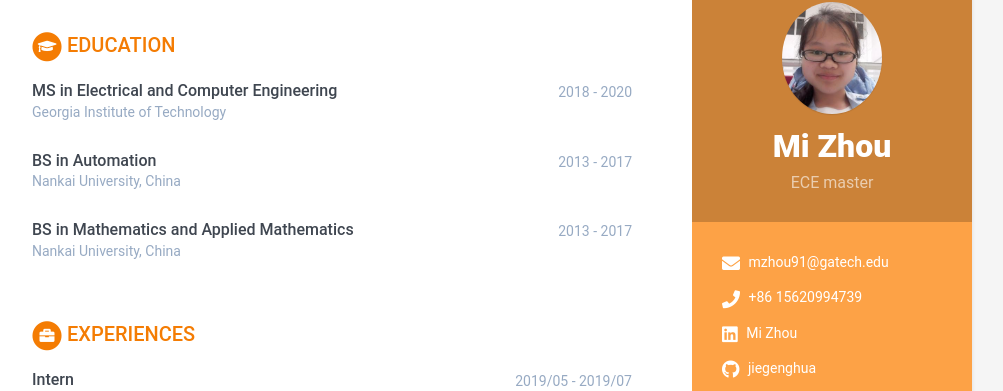
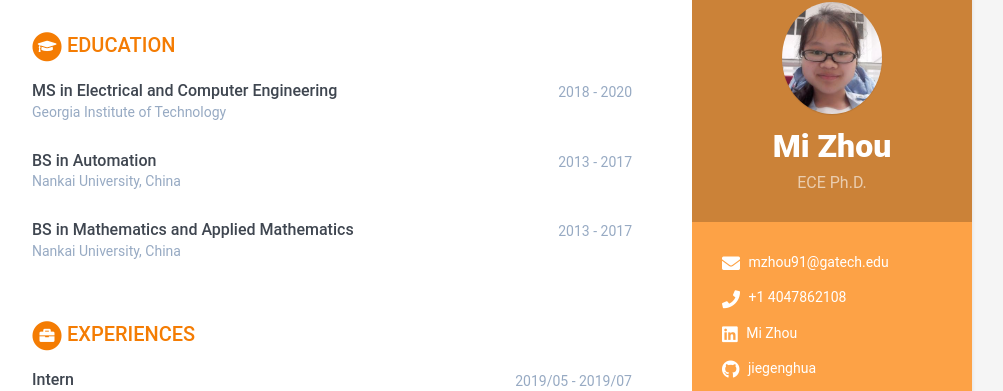
Before and after one commit to jiegenghua/MiZhou-cv, a Jekyll site: the page built from index.html, in a window 1280 px wide. Shown: the part 58-449 px from the top of the page, without its empty margins (168-1171 px from the left). Built offline with Jekyll 4.4.1, drawn with Linux system fonts in a browser that asks for light colours.

Commit message:
Update data.yml

```diff
--- a/_data/data.yml
+++ b/_data/data.yml
@@ -8,17 +8,16 @@ sidebar:
 
     # Profile information
     name: Mi Zhou
-    tagline: ECE master
+    tagline: ECE Ph.D.
     avatar: profile.png  #place a 100x100 picture inside /assets/images/ folder and provide the name of the file below
 
     # Sidebar links
     email: mzhou91@gatech.edu
-    phone: +86 15620994739
+    phone: +1 4047862108
    #website: jiegenghua.github.io/MZ-Blog/ #do not add http://
     linkedin: Mi Zhou
     github: jiegenghua
     gitlab:
-    bitbucket:
     twitter: '@Jamie_lkfrbrme'
     stack-overflow: # Number/Username, e.g. 123456/alandoe
     codewars:
```
